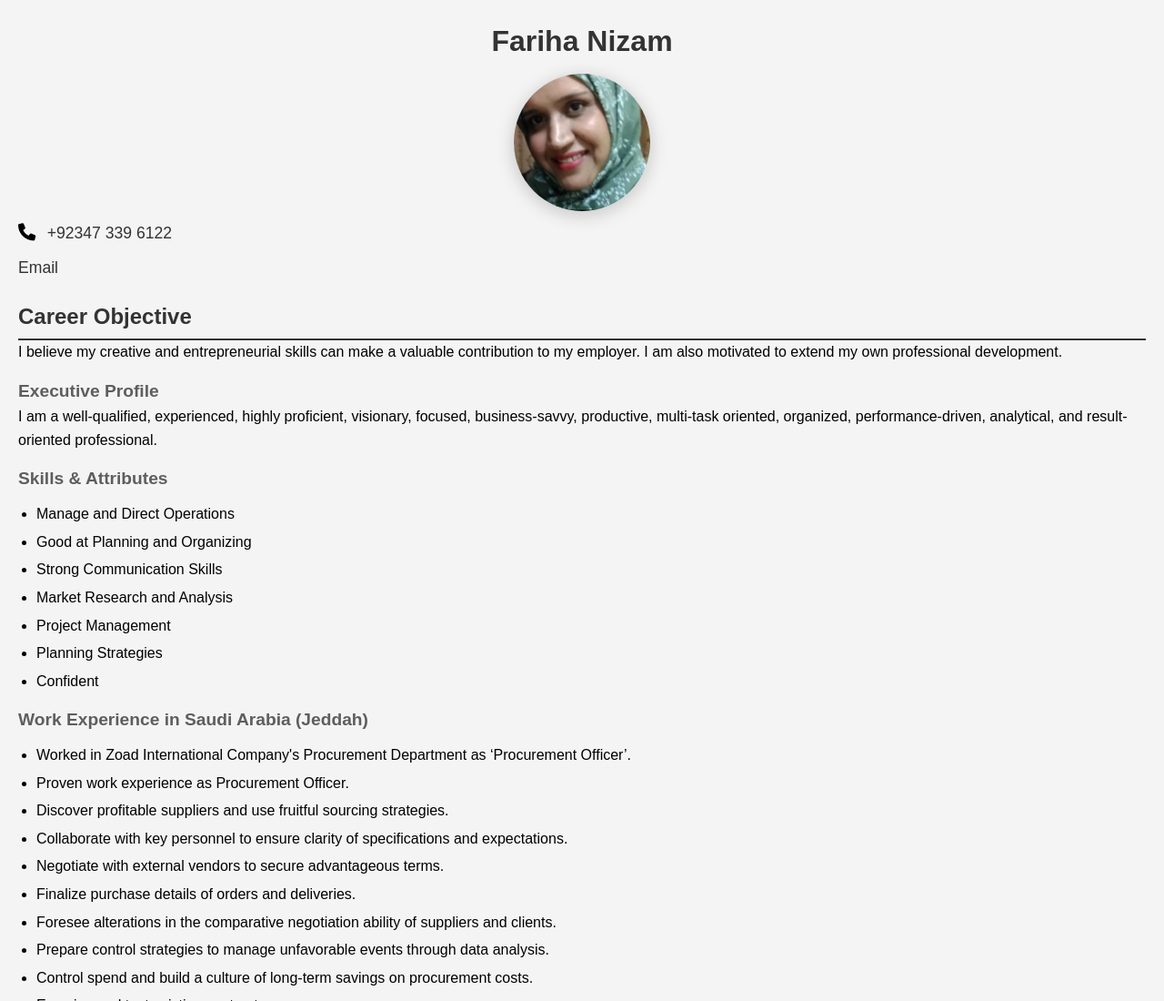
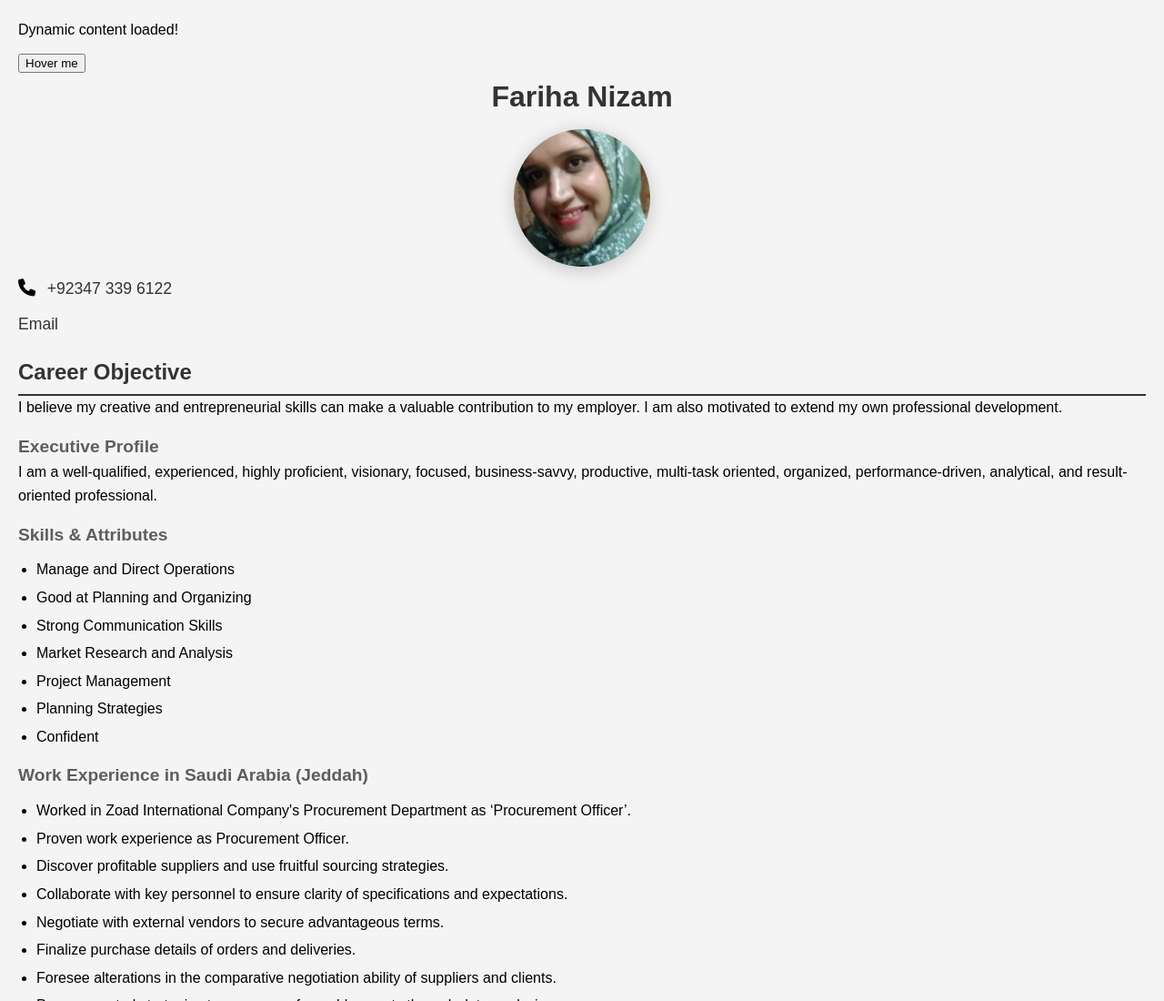
Before and after one commit to Fariha2024/Resume-Dynamic, a website: page index.html in a window 1280 px wide. Shown: the top 1100 px of the page at 91% size. Drawn offline with Linux system fonts and the light colour scheme.

Commit message:
ready to preview animations

```diff
--- a/index.html
+++ b/index.html
@@ -9,6 +9,9 @@
 </head>
 <body>
   <script src="script.js"></script>
+  <div id="dynamic-content" class="animated-element"></div>
+  <button class="button">Hover me</button>
+
    <h1>Fariha Nizam</h1>
    <p><img src="./public/profile.jpg" alt="Profile Picture" class="profile-img">
       <p><i class="fas fa-phone animated-icon"></i> <a href="tel:+923473396122" class="contact-link">+92347 339 6122</a></p>
--- a/script.js
+++ b/script.js
@@ -1,4 +1,12 @@
+// Example of dynamically loading content
+document.addEventListener('DOMContentLoaded', () => {
+    const contentElement = document.getElementById('dynamic-content');
+    if (contentElement) {
+      contentElement.innerHTML = '<p>Dynamic content loaded!</p>';
+    }
 
+    // Initialize animations or other dynamic behaviors
+  });
 
 
 document.addEventListener('DOMContentLoaded', function() {
--- a/style.css
+++ b/style.css
@@ -2,6 +2,16 @@
 
 /* style.css */
 /* Basic reset for consistent styling */
+
+@font-face {
+  font-family: 'MyCustomFont';
+  src: url('/public/fonts/my-custom-font.woff2') format('woff2');
+}
+
+body {
+  font-family: 'MyCustomFont', sans-serif;
+}
+
 body, h1, h2, h3, p, ul {
   margin: 0;
   padding: 0;
--- a/tsconfig.json
+++ b/tsconfig.json
@@ -1,4 +1,8 @@
-{
+
+
+
+  {
+
   "compilerOptions": {
     /* Visit https://aka.ms/tsconfig to read more about this file */
 
```
Also changed, not shown: package.json (+12 -22 lines), vercel.json, 1 other file.
